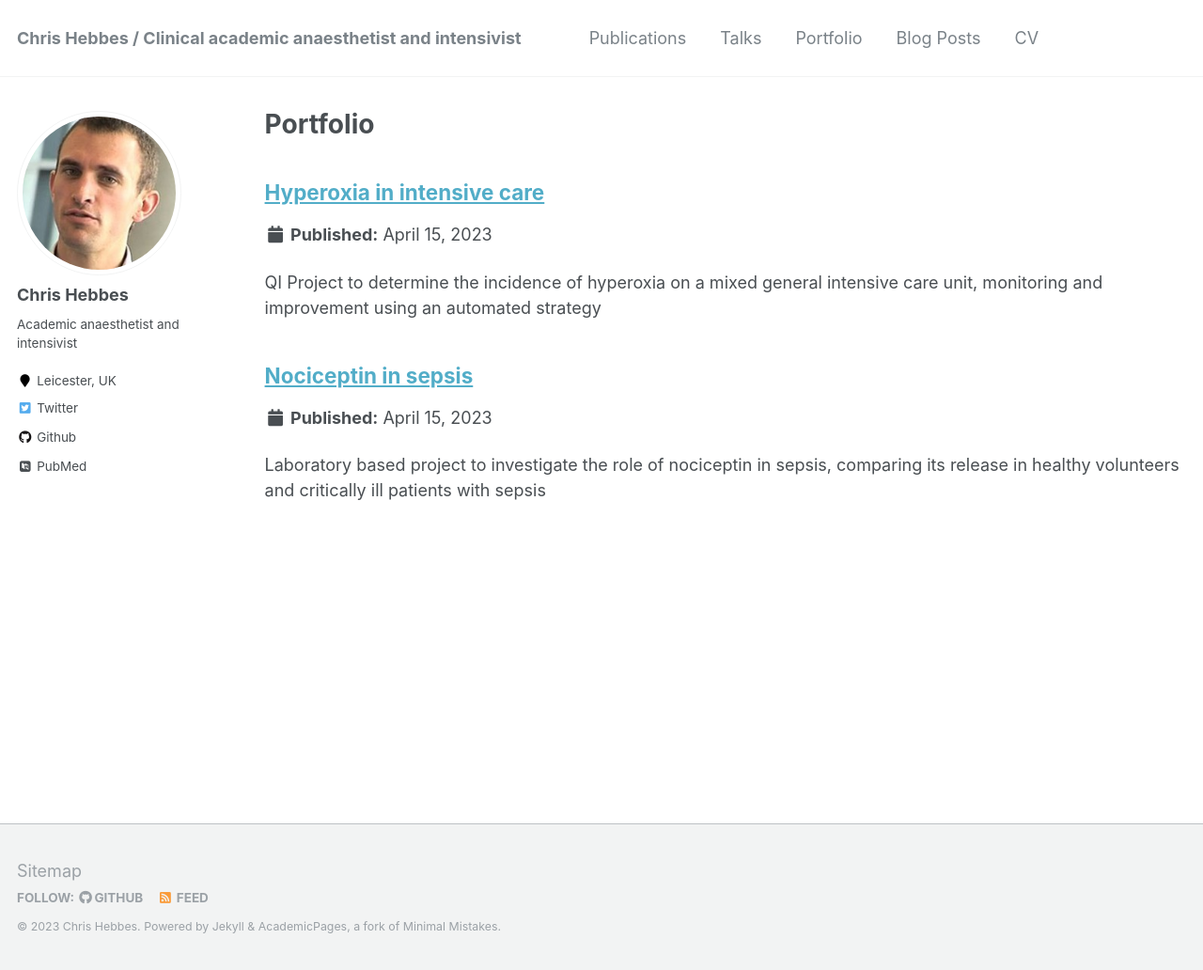
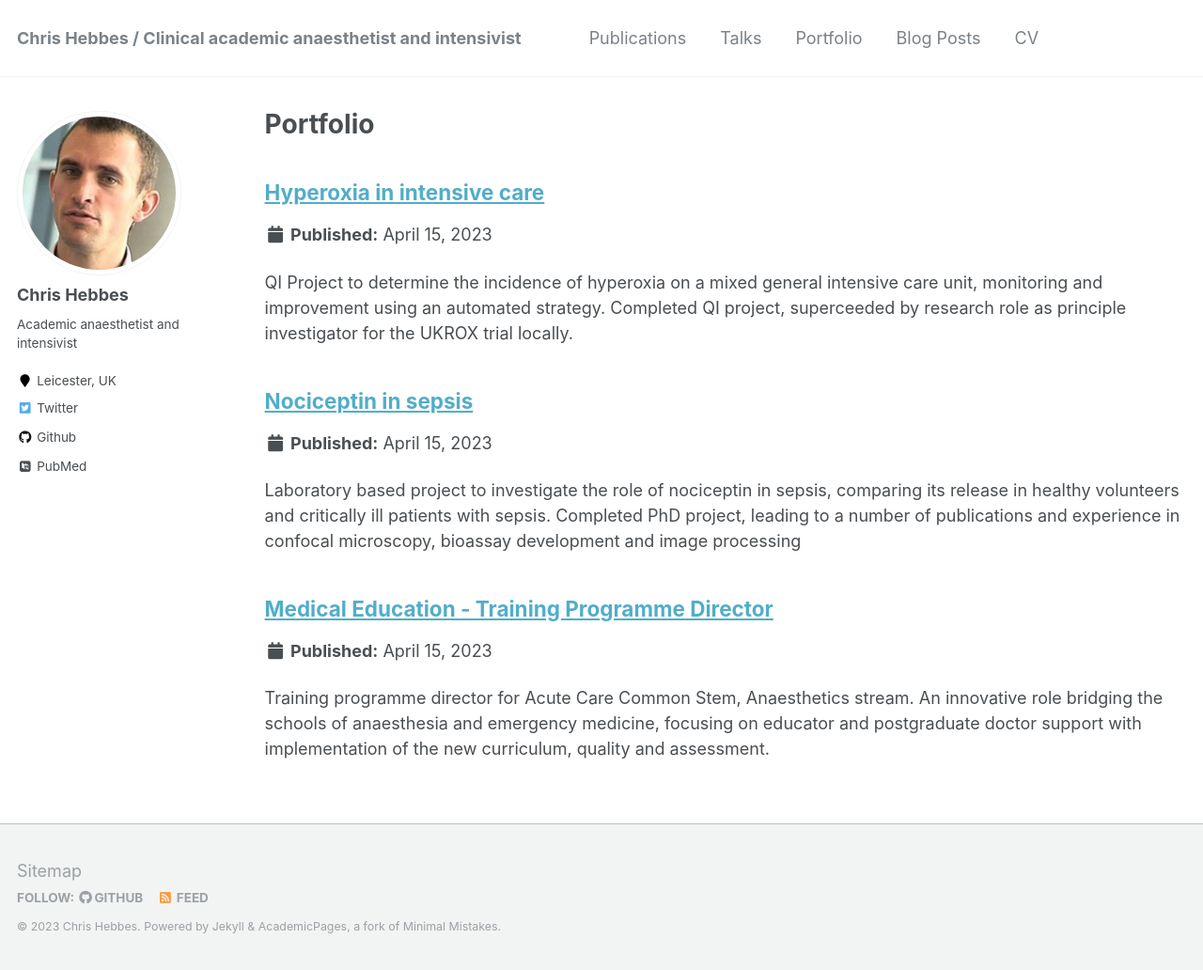
Before and after one commit to chrishebbes/chrishebbes.github.io, a Jekyll site: the page built from _pages/portfolio.html, in a window 1280 px wide and 1032 px high. Shown: the whole window at 94% size. Built offline with Jekyll 4.4.1, drawn with Linux system fonts in a browser that asks for light colours; some web fonts are replaced.

Commit message:
Add files via upload

```diff
--- a/_portfolio/portfolio-1.md
+++ b/_portfolio/portfolio-1.md
@@ -1,5 +1,5 @@
 ---
 title: "Hyperoxia in intensive care"
 collection: portfolio
-excerpt: "QI Project to determine the incidence of hyperoxia on a mixed general intensive care unit, monitoring and improvement using an automated strategy"
+excerpt: "QI Project to determine the incidence of hyperoxia on a mixed general intensive care unit, monitoring and improvement using an automated strategy.  Completed QI project, superceeded by research role as principle investigator for the UKROX trial locally."
 ---
--- a/_portfolio/portfolio-2.md
+++ b/_portfolio/portfolio-2.md
@@ -1,5 +1,5 @@
 ---
 title: "Nociceptin in sepsis"
 collection: portfolio
-excerpt: "Laboratory based project to investigate the role of nociceptin in sepsis, comparing its release in healthy volunteers and critically ill patients with sepsis"
+excerpt: "Laboratory based project to investigate the role of nociceptin in sepsis, comparing its release in healthy volunteers and critically ill patients with sepsis.  Completed PhD project, leading to a number of publications and experience in confocal microscopy, bioassay development and image processing"
 ---
--- /dev/null
+++ b/_portfolio/portfolio-3.md
@@ -0,0 +1,5 @@
+---
+title: "Medical Education - Training Programme Director"
+collection: portfolio
+excerpt: "Training programme director for Acute Care Common Stem, Anaesthetics stream.  An innovative role bridging the schools of anaesthesia and emergency medicine, focusing on educator and postgraduate doctor support with implementation of the new curriculum, quality and assessment."
+---
```
